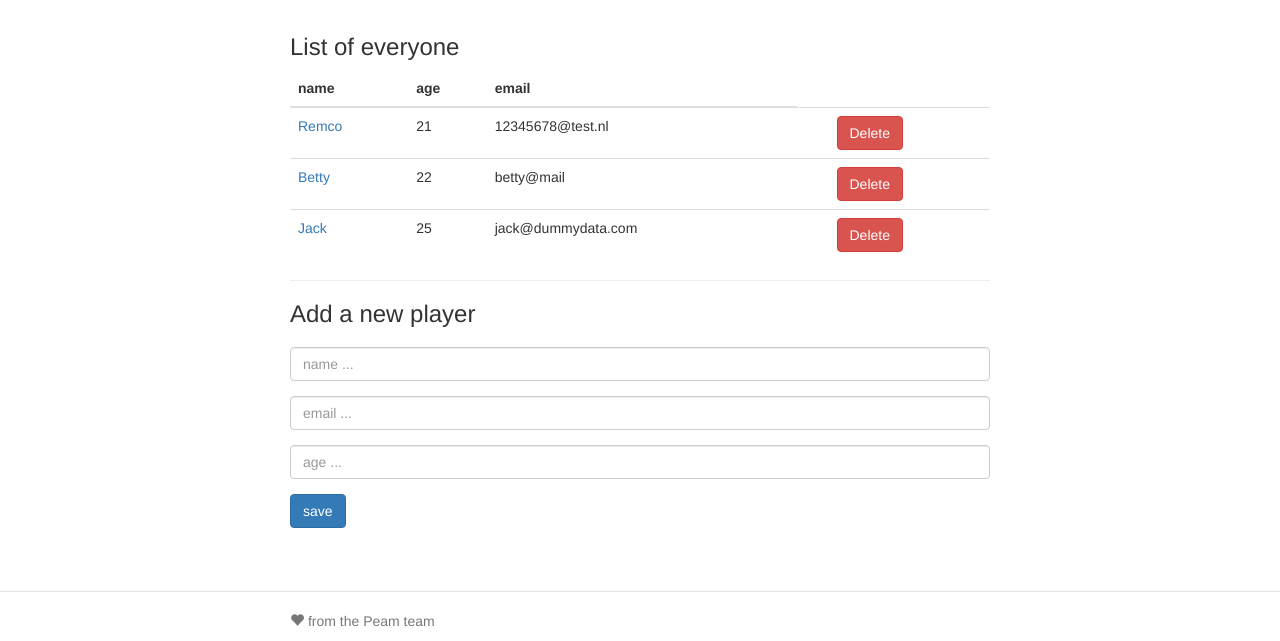
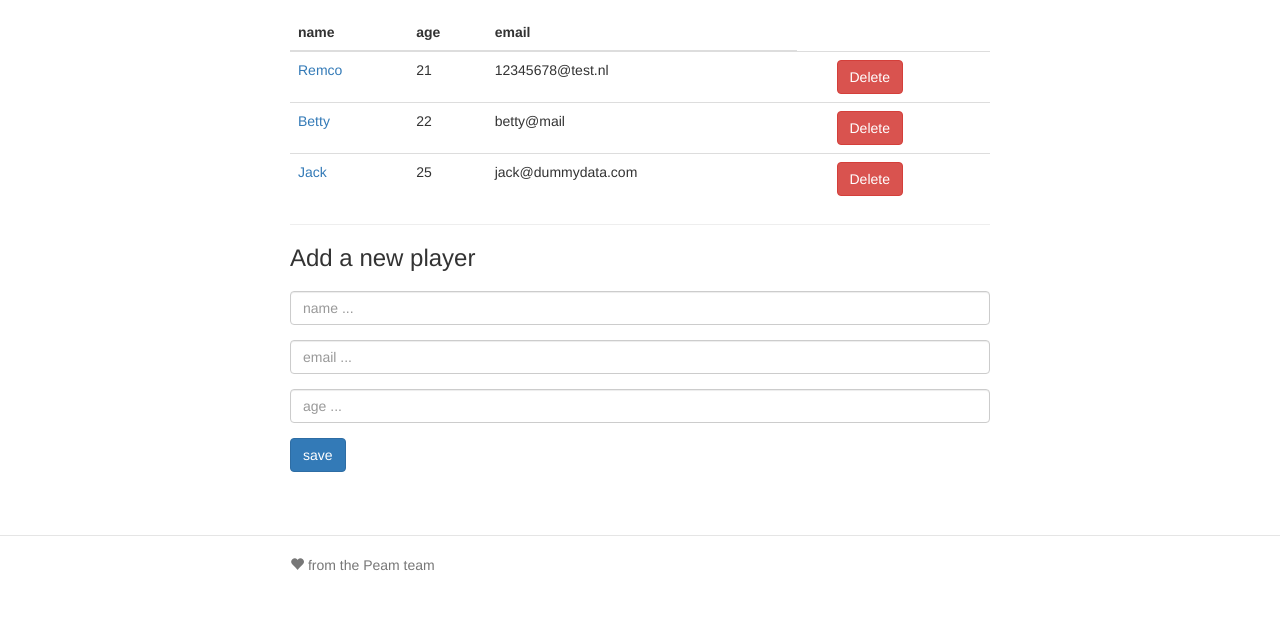
Before and after one commit to peamy/Angular-site, a website: page app/index.html at #!/players in a window 1280 px wide. Shown: the part 172-813 px from the top of the page. Drawn offline with nearby package versions, Linux system fonts and the light colour scheme; files that its build step writes are made by us from their sources.

Commit message:
Update players.html

```diff
--- a/app/views/players.html
+++ b/app/views/players.html
@@ -6,7 +6,6 @@
     <th>name</th><th>age</th><th>email</th>
   </tr>
 </thead>
-<h3>List of everyone</h3>
 <tbody>
   <tr ng-repeat="player1 in playerList track by player1.email">
     <td>
```
